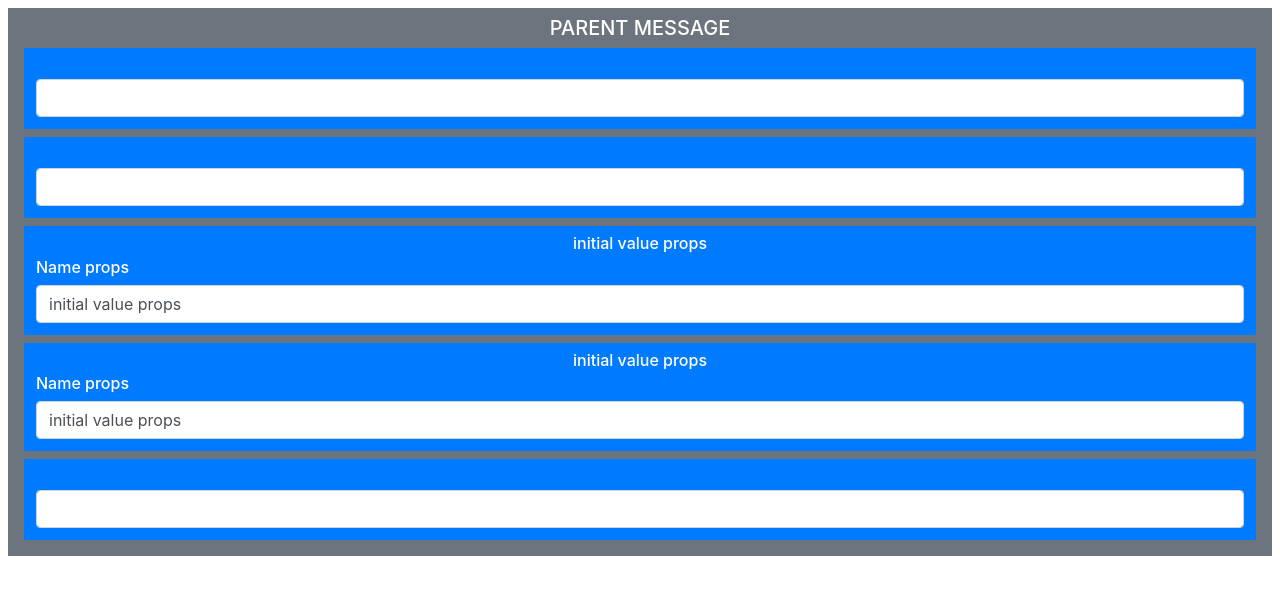
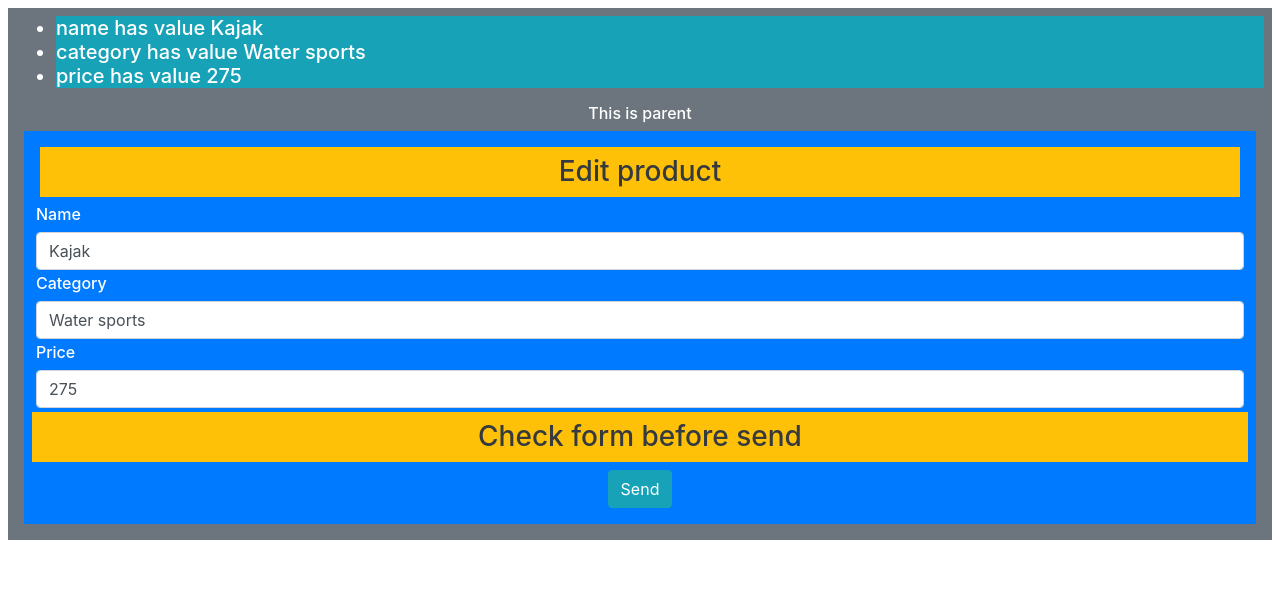
Before and after one commit to RafalKlimkiewicz/VueChap2, a Vue app in the folder templatesanddata/: page / in a window 1280 px wide. Shown: the top 594 px of the page. Built offline with nearby package versions, Linux system fonts and the light colour scheme.

Commit message:
props, slot

```diff
--- a/templatesanddata/src/App.vue
+++ b/templatesanddata/src/App.vue
@@ -1,25 +1,44 @@
 <template>
   <div class="bg-secondary text-white text-center m-2 p-2 h5">
-    {{ message }}
-    <ChildComponenet />
-    <child-componenet />
-    <MyFeature labelText="Name props" initialValue="initial value props"/>
-    <my-feature label-text="Name props" initial-value="initial value props"/>
-    <child-global-component />
+    <product-display v-bind:product="product">
+      <div slot-scope="data" class="bg-info text-left">
+        {{ data.propname }} has value {{  data.propvalue }}
+      </div>
+    </product-display>
+    <h6>{{ message }}</h6>
+    <my-feature v-bind:initial-product="product" v-on:productSubmit="updateProduct" >
+      <div slot="header" class="bg-warning m-2 p-2 h3 text-dark">
+        Edit product
+      </div>
+      <div slot="footer" class="bg-warning p-2 h3 text-dark">
+        Check form before send
+      </div>
+    </my-feature>
   </div>
 </template>
 
 <script>
 import ChildComponenet from "./components/ChildComponent";
+import ProductDisplay from "./components/ProductDisplay.vue";
 export default {
   name: 'App',
   components: {
-    ChildComponenet,
     MyFeature: ChildComponenet,
+    ProductDisplay
   },
-  data: function(){
+  data: function () {
     return {
-      message: "PARENT MESSAGE"
+      message: "This is parent",
+      product: {
+        name: "Kajak",
+        category: "Water sports",
+        price: 275,
+      }
+    }
+  },
+  methods:{
+    updateProduct(newProduct){
+      this.message = JSON.stringify(newProduct);
     }
   }
 }
--- a/templatesanddata/src/components/ChildComponent.vue
+++ b/templatesanddata/src/components/ChildComponent.vue
@@ -1,19 +1,38 @@
 <template>
     <div class="bg-primary text-white text-center m-2 p-2 h6">
-        {{ message }}
+        <slot name="header">
+            <h4>Use this form to change data</h4>
+        </slot>
         <div class="form-group m-1 text-left">
-            <label>{{ labelText }}</label>
-            <input v-model="message" class="form-control" />
+            <label>Name</label>
+            <input v-model="product.name" class="form-control" />
+        </div>
+        <div class="form-group m-1 text-left">
+            <label>Category</label>
+            <input v-model="product.category" class="form-control" />
+        </div>
+        <div class="form-group m-1 text-left">
+            <label>Price</label>
+            <input v-model="product.price" class="form-control" />
+        </div>
+        <slot name="footer"></slot>
+        <div class="m-2">
+            <button class="btn btn-info" v-on:click="doSubmit">Send</button>
         </div>
     </div>
 </template>
 
 <script>
-export default{
-    props: ["labelText", "initialValue"],
-    data: function(){
+export default {
+    props: ["initialProduct"],
+    data: function () {
         return {
-            message: this.initialValue
+            product: this.initialProduct || {}
+        }
+    },
+    methods: {
+        doSubmit() {
+            this.$emit("productSubmit", this.product);
         }
     }
 }
--- /dev/null
+++ b/templatesanddata/src/components/ProductDisplay.vue
@@ -0,0 +1,14 @@
+<template>
+    <ul>
+        <li v-for="prop in Object.keys(product)" v-bind:key="prop">
+            <slot v-bind:propname="prop" v-bind:propvalue="product[prop]">
+                {{  prop }} : {{  product[prop] }}
+            </slot>
+        </li>
+    </ul>
+</template>
+<script>
+export default{
+    props: ["product"]
+}
+</script>
```
